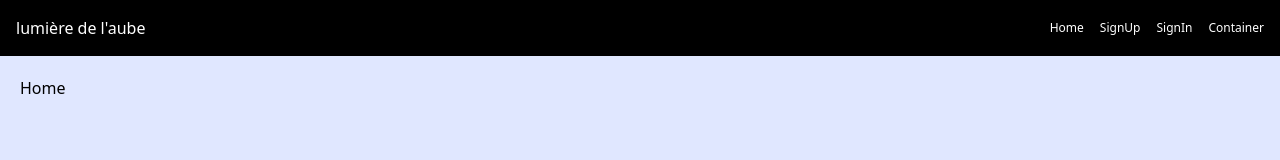
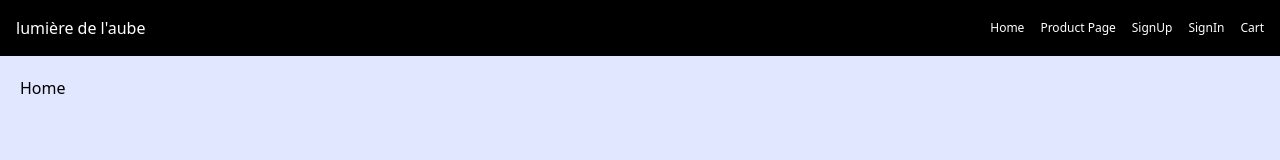
Before and after one commit to youngniiiiii/homeWork-react, a React (Vite) app in the folder mission02/: page / in a window 1280 px wide. Shown: the top 160 px of the page. Built offline with nearby package versions, Linux system fonts and the light colour scheme.

Commit message:
상세페이지 추가

```diff
--- a/mission02/src/App.jsx
+++ b/mission02/src/App.jsx
@@ -2,8 +2,9 @@ import Layout from './layout/Layout'
 import { createBrowserRouter, RouterProvider } from 'react-router-dom'
 import SignUp from './pages/SignUp'
 import SignIn from './pages/SingIn'
-import Container from './pages/Container'
+import Cart from './pages/Cart'
 import Home from './pages/Home'
+import ProductPage from './pages/ProductPage'
 
 const router = createBrowserRouter([
   {
@@ -11,9 +12,10 @@ const router = createBrowserRouter([
     element: <Layout />,
     children: [
       { index: true, element: <Home /> },
+      { path: 'ProductPage', element: <ProductPage /> },
       { path: 'SignUp', element: <SignUp /> },
       { path: 'SignIn', element: <SignIn /> },
-      { path: 'container', element: <Container headline="Container" colorClassName="bg-indigo-100" /> },
+      { path: 'Cart', element: <Cart headline="Cart" colorClassName="bg-indigo-100" /> },
     ],
   },
 ])
--- a/mission02/src/layout/Header.jsx
+++ b/mission02/src/layout/Header.jsx
@@ -8,14 +8,17 @@ function Header() {
         <Link className="text-xs" to="/">
           Home
         </Link>
+        <Link className="text-xs" to="/ProductPage">
+          Product Page
+        </Link>
         <Link className="text-xs" to="/SignUp">
           SignUp
         </Link>
         <Link className="text-xs" to="/SignIn">
           SignIn
         </Link>
-        <Link className="text-xs" to="/container">
-          Container
+        <Link className="text-xs" to="/Cart">
+          Cart
         </Link>
       </div>
     </header>
--- a/mission02/src/pages/Container.jsx
+++ b/mission02/src/pages/Cart.jsx
@@ -1,4 +1,4 @@
-function Container({ headline, colorClassName, children }) {
+function Cart({ headline, colorClassName, children }) {
   return (
     <section className={`h-screen ${colorClassName} p-5`}>
       <h2>{headline}</h2>
@@ -6,4 +6,4 @@ function Container({ headline, colorClassName, children }) {
     </section>
   )
 }
-export default Container
+export default Cart
--- /dev/null
+++ b/mission02/src/pages/ProductPage.jsx
@@ -0,0 +1,8 @@
+function ProductPage() {
+  return (
+    <section className={`h-screen p-5`}>
+      <h2>ProductPage</h2>
+    </section>
+  )
+}
+export default ProductPage
```
